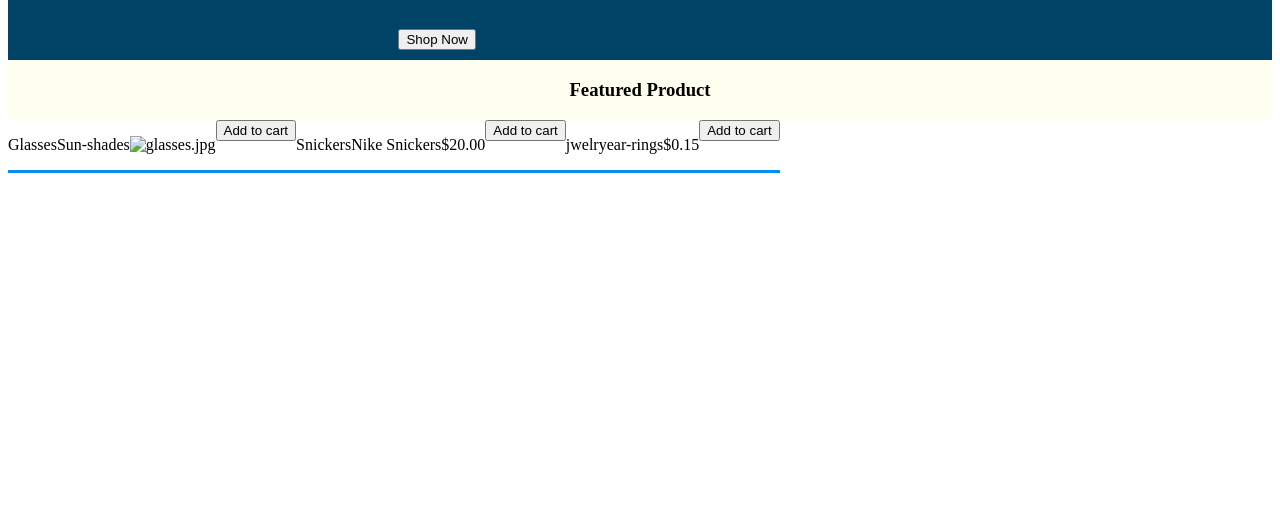
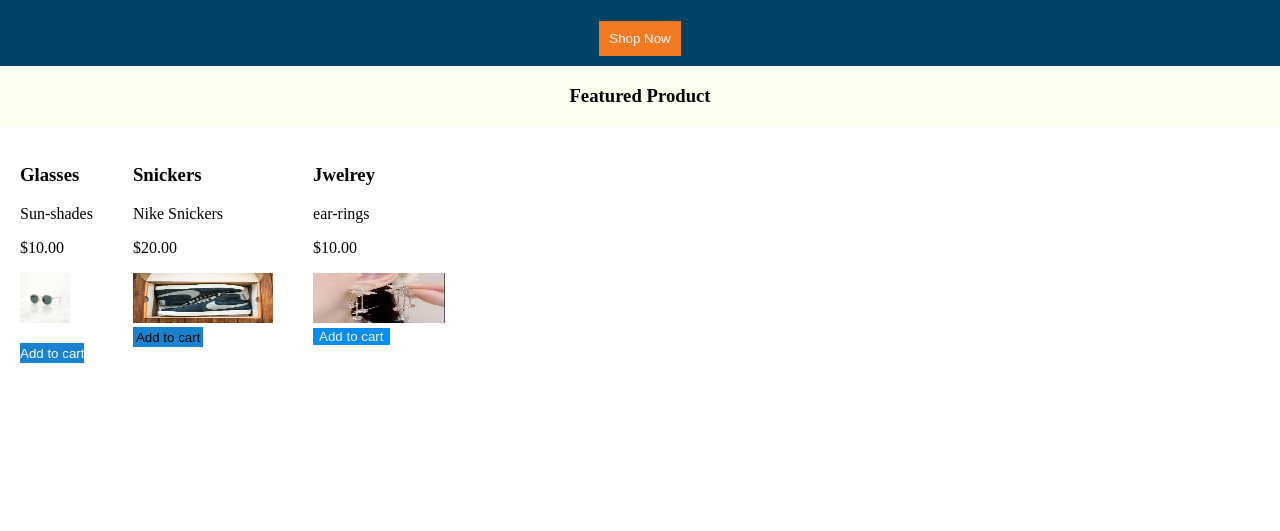
Before and after one commit to lovableperry/FirstProject, a plain HTML site: page landingpage .html in a window 1280 px wide. Shown: the part 269-800 px from the top of the page. Drawn offline with Linux system fonts and the light colour scheme.

Commit message:
landingpage.html

```diff
--- a/landing page .html
+++ b/landingpage .html
@@ -45,9 +45,9 @@
                 </p>
 
             </div>
-            <div class="sign">
+            <div class="sig">
 
-                <button>Shop Now</button>
+                <button class="sign">Shop Now</button>
             </div>
         </div>
             </div>
@@ -60,29 +60,38 @@
                 Featured Product
             </h3>
         </div>
-
+        <div class="size">
             <div class="box">
-            <p>Glasses </p>
+                <h3>Glasses </h3>
                 <P>Sun-shades</P>
-            <p><img class="image" alt="glasses.jpg"></p>
-            <button>Add to cart</button>
+                <p>$10.00</p>
+                <img src="/glasses.jpg " alt="glasses.jpg">
+                <p></p>
+                <button class="bb">Add to cart</button>
             </div>
 
-        <div class="box">
-            <p>Snickers</p>
+            <div class="boxS ">
+                <h3>Snickers</h3>
                 <p>Nike Snickers</p>
                 <p>$20.00</p>
-            <button>Add to cart</button>
+                <img src="/nike snickers.jpg" alt="nike snickers.jpg">
+                <button class="nike">Add to cart</button>
             </div>
-        <div class="box">
-            <p>jwelry</p>
+            <div class="boxJ">
+                <h3>Jwelrey</h3>
                  <p>ear-rings</p>
-            <p>$0.15</p>
-            <button>Add to cart</button>
+                 <p>$10.00</p>
+                 <img src="/earrings.png" alt="earrings.png">
+                 <button class="price">Add to cart</button>
+
+            </header>
+
+
+
 
              </div>
 
-        </header>
+        </div>
 
 
 
--- a/style3.css
+++ b/style3.css
@@ -4,9 +4,14 @@
     align-content: flex-start;
     display: flex;
     box-sizing:border-box;
+    padding: 0;
+    margin: 0;
 
 
-
+}
+body,html{
+    margin: 0;
+    padding: 0;
 
 
 
@@ -55,10 +60,17 @@
 
 
 }
+
 .sign{
     box-sizing: content-box;
     background-position: center;
     display: flex;
+    color: #fcfafa;
+    background-color: rgb(241, 121, 34);
+    border: none;
+    padding: 10px;
+    margin: 0 auto;
+
 
 
 }
@@ -69,18 +81,45 @@
     align-content: center;
 
 }
+
+
+
 .box{
-    display: flex;
-    justify-items: flex-start;
-    align-items: flex-start;
-    border-bottom: #088dec solid;
-    box-sizing:border-box;
+    display: inline;
+    box-shadow: none;
+    justify-content: left;
+    align-content: left;
+    flex-direction: row;
+    float: inline-start;
+    justify-items: left;
+    align-items: start;
+    padding: 20px;
+
+
 
 
 
 }
-.box{
-    display: -ms-flexbox;
+img{
+    width: 100%;
+    height: 50px ;
+
+
+
+
+}
+.bb{
+    background-color: #1983d0;
+    color: #fdfcfc;
+    padding: 0;
+    margin: 0 auto;
+    border: none;
+    width: 100%;
+    height: 20px ;
+
+}
+.boxS{
+    display: inline;
     grid: 10cm;
     justify-content: left;
     align-content: left;
@@ -88,5 +127,44 @@
     float: inline-start;
     justify-items: left;
     align-items: start;
+    padding: 20px;
 
 }
+img{
+    height: 50px;
+    width: 100%;
+    color: #11217a;
+    padding: 0;
+
+
+}
+.nike{
+    border:none;
+    background-color: #1983d0;
+    height: 20px;
+    padding: 3px;
+
+
+
+}
+.boxJ{
+    display: inline;
+    justify-content: left;
+    align-content: space-between;
+    grid: 10cm;
+    align-content: left;
+    flex-direction: row;
+    float: inline-start;
+    justify-items: left;
+    align-items: start;
+    padding: 20px;
+
+}
+.price{
+    color: #f1f1f4;
+    background-color: #088dec;
+    border: none;
+
+
+
+}
```
Also changed, not shown: pratical.html (added, +15 -0 lines), earrings.png (added), glasses.jpg (added), nike snickers.jpg (added). Lines whose indentation alone changed are shown as unchanged.
